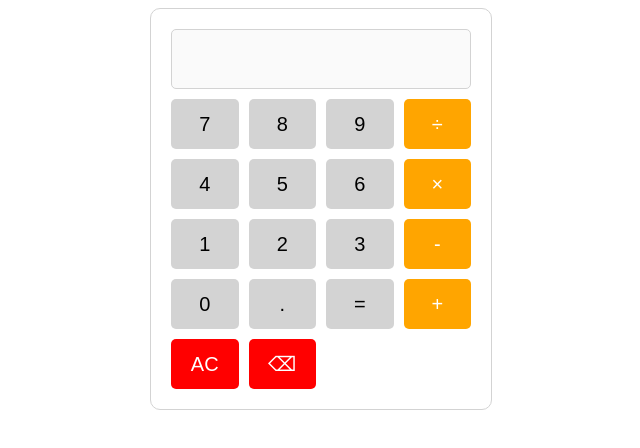
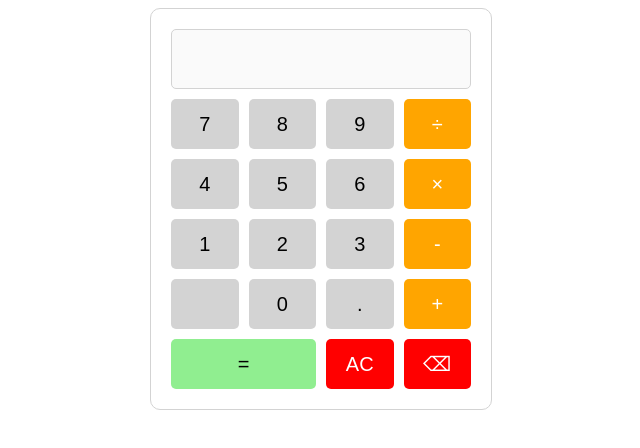
Before and after one commit to HarunaAoki0425/calculator10087, an Angular app: page / in a window 1280 px wide. Shown: the top 448 px of the page, without its empty margins (319-959 px from the left). Built offline with nearby package versions, Linux system fonts and the light colour scheme.

Commit message:
配置整える

```diff
--- a/src/app/calculator/calculator.component.css
+++ b/src/app/calculator/calculator.component.css
@@ -27,15 +27,15 @@ body {
     width: 100%;
     height: 60px;
     font-size: 24px;
-    text-align: left; /* 最新の入力が左に表示されるように */
+    text-align: left;
     padding: 10px;
     margin-bottom: 10px;
     border: 1px solid lightgray;
     border-radius: 5px;
-    white-space: nowrap;  /* 文字が折り返されないように */
-    overflow-x: hidden; /* 横スクロールを無効化 */
+    white-space: nowrap;
+    overflow-x: hidden;
     box-sizing: border-box;
-    direction: ltr;  /* 左から右に文字が入力されるように */
+    direction: ltr;
 }
 
 .buttons {
@@ -76,3 +76,18 @@ button.clear {
 button.clear:hover {
     background: darkred;
 }
+
+button.spacer {
+    background-color: lightgray;
+    border: none;
+    border-radius: 5px;
+}
+
+button.equal {
+    grid-column: span 2;
+    background-color: lightgreen;/* ＝ボタンは2列に跨る */
+}
+
+button.equal:hover {
+    background-color: green
+}
--- a/src/app/calculator/calculator.component.html
+++ b/src/app/calculator/calculator.component.html
@@ -13,11 +13,12 @@
       <button (click)="press('2')">2</button>
       <button (click)="press('3')">3</button>
       <button class="operator" (click)="press('-')">-</button>
+      <button class="spacer"> </button> <!-- 空白のボタン -->
       <button (click)="press('0')">0</button>
       <button (click)="press('.')">.</button>
+      <button class="operator" (click)="press('+')">+</button>
       <button class="equal" (click)="evaluate()">=</button>
-      <button class="operator" (click)="press('+')">+</button>
       <button class="clear" (click)="clear()">AC</button>
       <button class="clear" (click)="deleteLast()">⌫</button>
     </div>
-  </div>
+</div>
```
